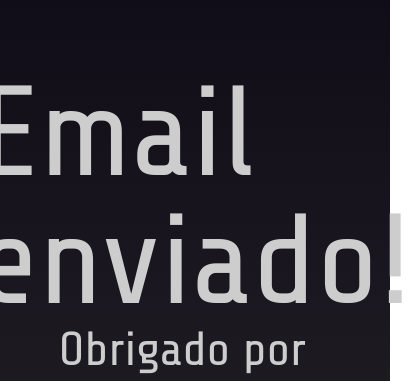
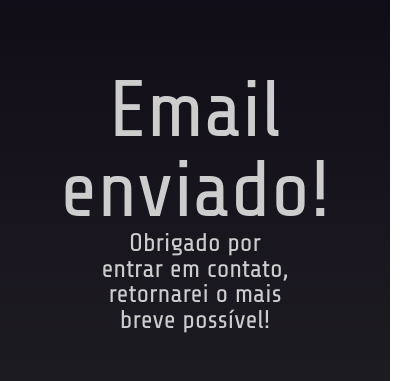
Before and after one commit to YuriCF1/Portfolio-Dev, a Next.js app: page /thankyou in a window 390 px wide. Shown: the part 264-645 px from the top of the page, 411 px wide, since content can reach past the window. Built offline with nearby package versions, Linux system fonts and the light colour scheme.

Commit message:
Thankyou page to mobile

```diff
--- a/src/app/thankyou/ThankYou.module.css
+++ b/src/app/thankyou/ThankYou.module.css
@@ -37,3 +37,32 @@
   color: #d0d0d0;
   text-decoration: underline;
 }
+
+@media screen and (max-width: 500px) {
+  .thanks {
+    background: linear-gradient(#0e0b16, #262429);
+  }
+  .thanks > div {
+    /* margin: 0 auto; */
+    /* color: #cdcdcd; */
+    height: 65vh;
+    /* display: flex; */
+    /* padding-top: 15vh; */
+    /* align-items: center; */
+    /* flex-direction: column; */
+    width: 50%;
+    text-align: center;
+  }
+
+  /* .thanks span {
+    display: block;
+  } */
+  .thanks span:nth-child(1) {
+    font-size: 5em;
+  }
+
+  .thanks span:nth-child(2) {
+    font-size: 1.6em;
+  }
+
+}
```
